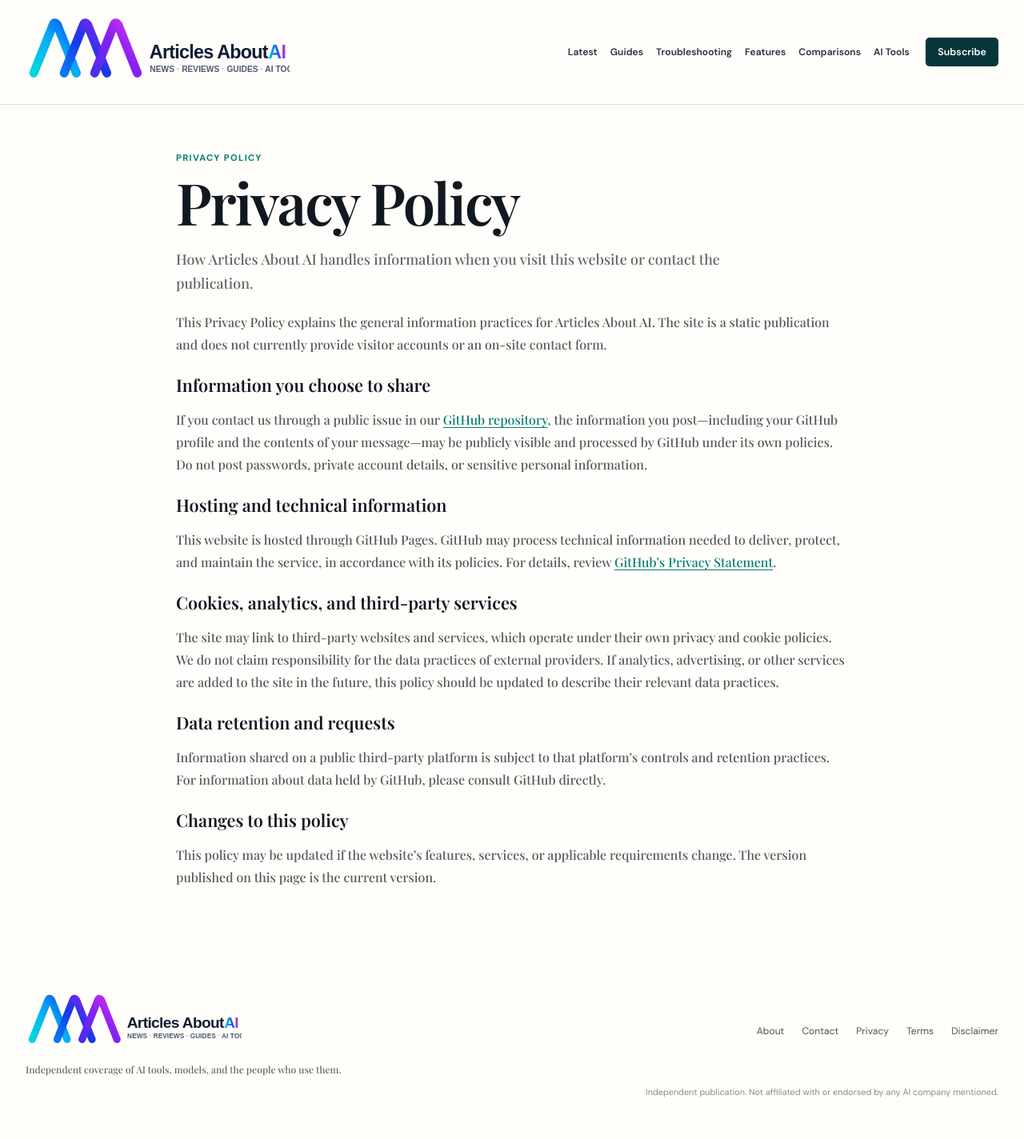
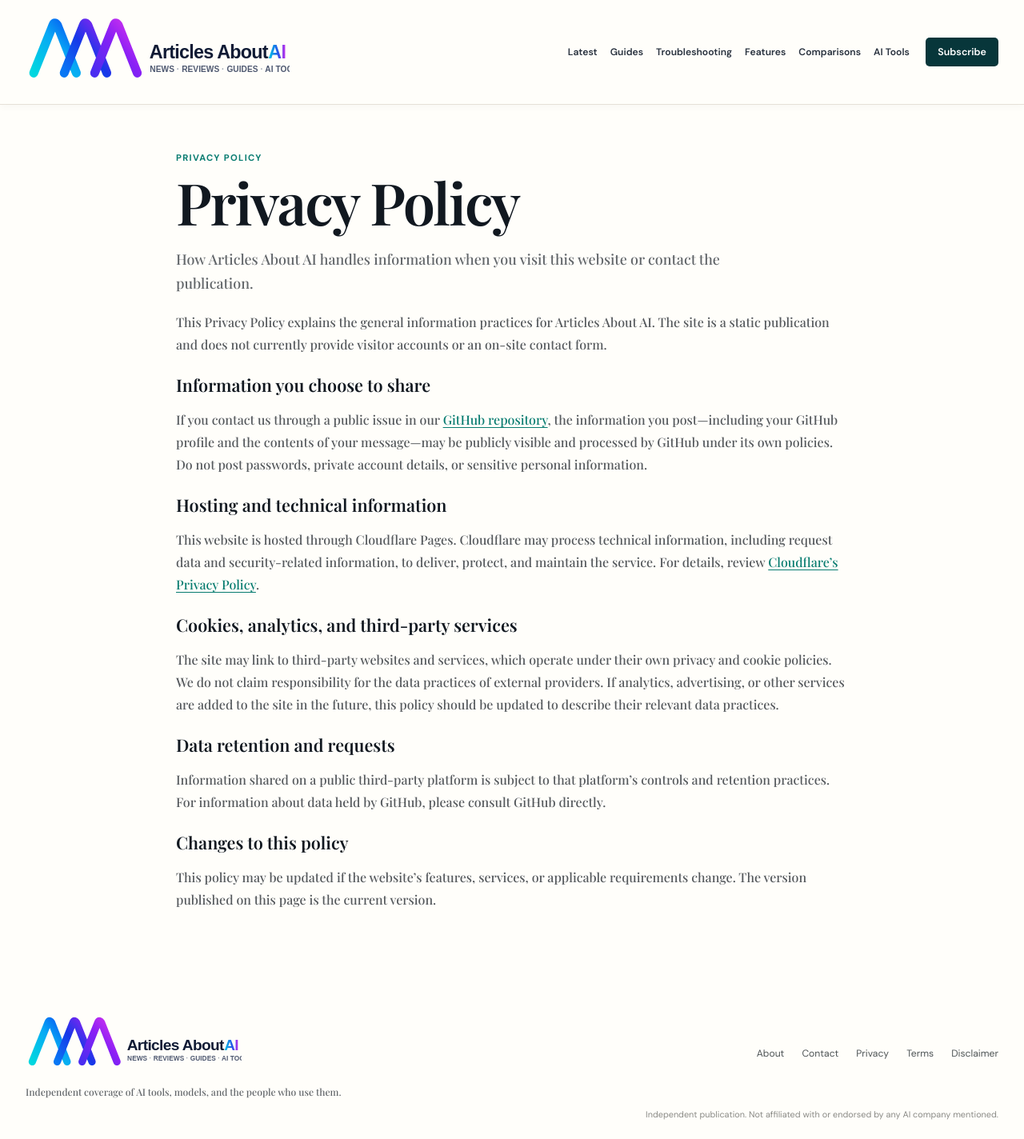
Before and after one commit to todaysnewsai/ChatGPTScope, a Jekyll site: the page built from privacy.md, in a window 1280 px wide. Shown: the whole page at 80% size. Built offline with Jekyll 4.4.1, drawn with Linux system fonts in a browser that asks for light colours; before the commit the page ends 1396 px from its top, so only the background shows below that.

Commit message:
Update privacy policy for Cloudflare Pages hosting

```diff
--- a/privacy.md
+++ b/privacy.md
@@ -13,7 +13,7 @@ If you contact us through a public issue in our [GitHub repository](https://gith
 
 ## Hosting and technical information
 
-This website is hosted through GitHub Pages. GitHub may process technical information needed to deliver, protect, and maintain the service, in accordance with its policies. For details, review [GitHub's Privacy Statement](https://docs.github.com/en/site-policy/privacy-policies/github-privacy-statement).
+This website is hosted through Cloudflare Pages. Cloudflare may process technical information, including request data and security-related information, to deliver, protect, and maintain the service. For details, review [Cloudflare's Privacy Policy](https://www.cloudflare.com/privacypolicy/).
 
 ## Cookies, analytics, and third-party services
 
```
